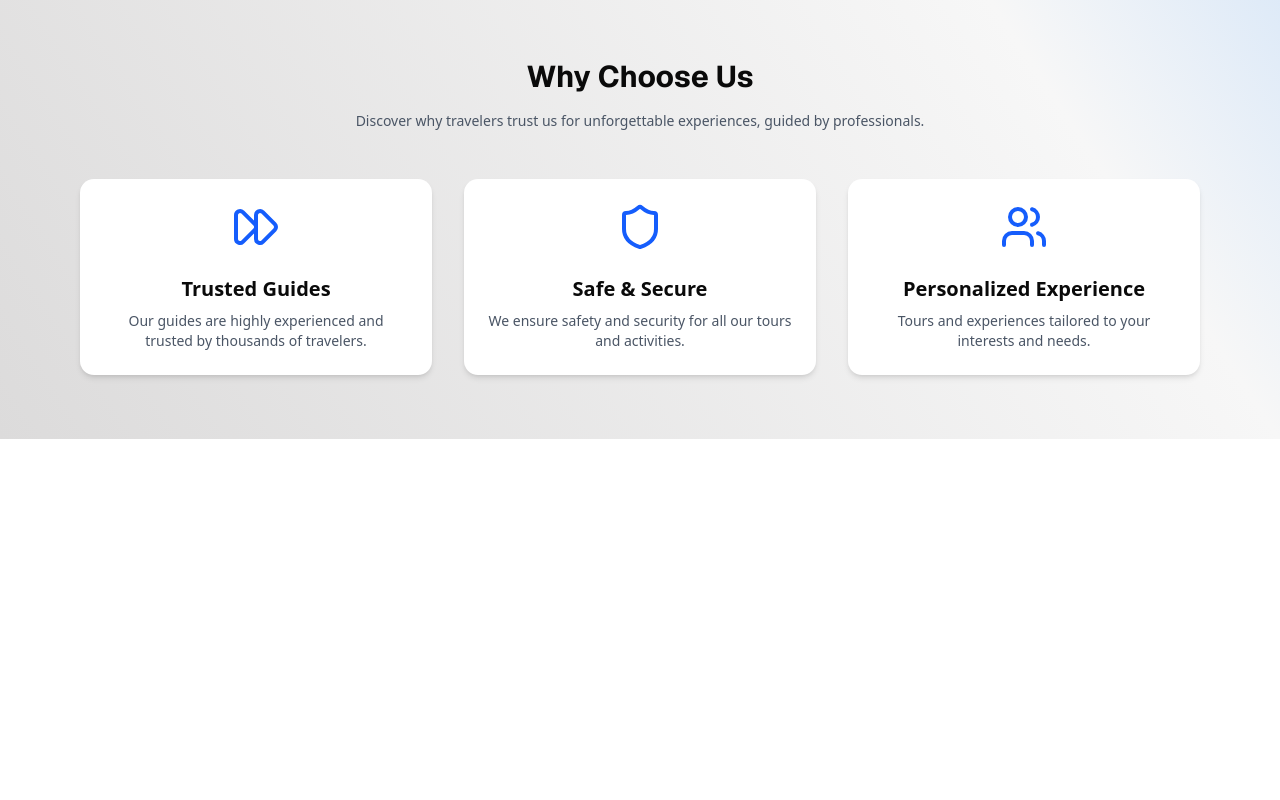
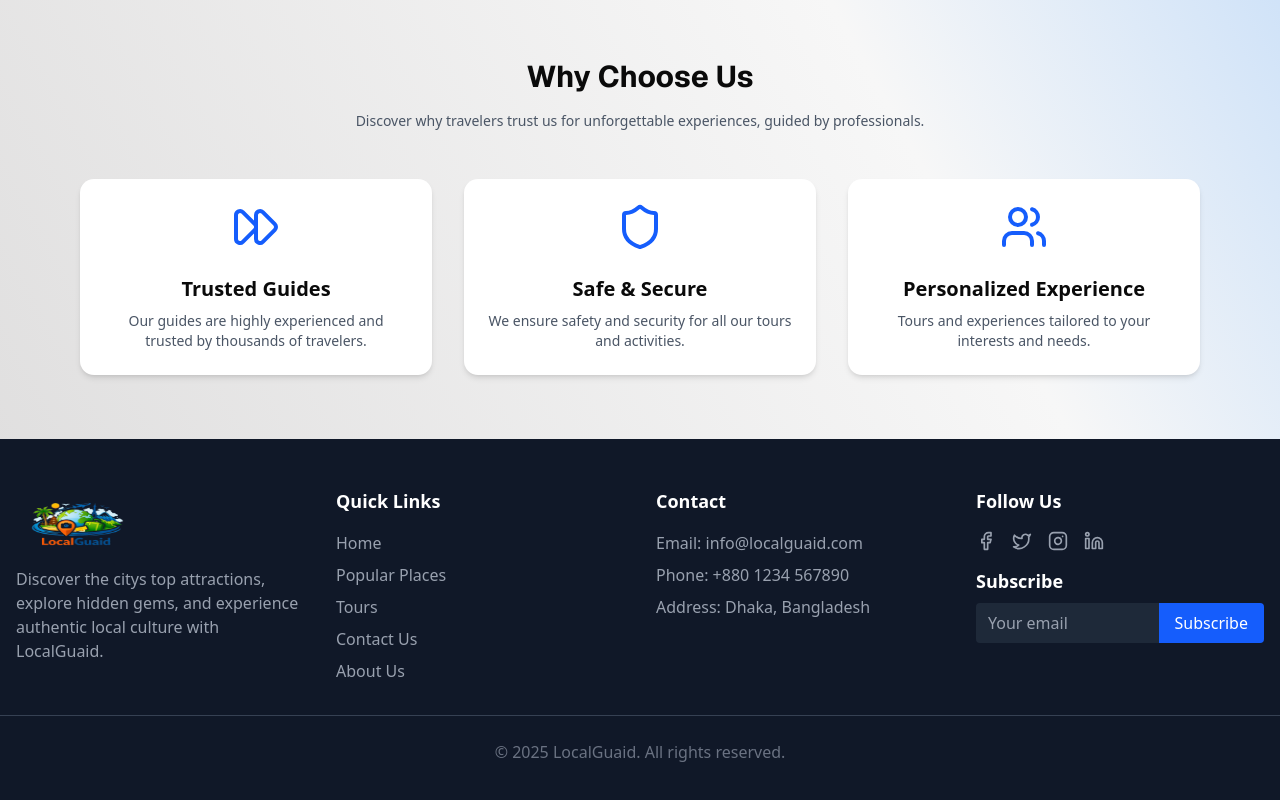
Before and after one commit to jahidmbpi/localGuaid-client, a Next.js app: page / in a window 1280 px wide. Shown: the part 1498-2298 px from the top of the page. Before the commit the page ends 1937 px from the top, so only its background shows below. Built offline with nearby package versions, Linux system fonts and the light colour scheme; no server answers.

Commit message:
create footer fot my local guaid

```diff
--- a/src/app/(commonLayout)/layout.tsx
+++ b/src/app/(commonLayout)/layout.tsx
@@ -1,4 +1,5 @@
 // app/components/Layout.tsx
+import Footer from "@/component/sheard/Footer";
 import Navbar from "@/component/sheard/Navbar";
 import React from "react";
 
@@ -11,6 +12,7 @@ export default function Layout({ children }: Props) {
     <div className="flex flex-col min-h-screen">
       <Navbar />
       <main className="grow">{children}</main>
+      <Footer />
     </div>
   );
 }
--- a/src/component/home/popularListing/Popular.tsx
+++ b/src/component/home/popularListing/Popular.tsx
@@ -13,7 +13,7 @@ export default function Popular() {
   return (
     <div className="max-w-6xl mx-auto px-2">
       {/* Heading */}
-      <div className="flex flex-col items-center justify-center mt-16">
+      <div className="flex flex-col items-center justify-center mt-16 ">
         <h2 className="text-3xl font-bold capitalize tracking-tight">
           Popular Destinations
         </h2>
--- /dev/null
+++ b/src/component/sheard/Footer.tsx
@@ -0,0 +1,108 @@
+import Link from "next/link";
+import { Facebook, Twitter, Instagram, Linkedin } from "lucide-react";
+import Image from "next/image";
+import image from "../../../public/logo.png";
+
+const Footer = () => {
+  return (
+    <footer className="bg-gray-900 text-white py-12">
+      <div className="container mx-auto px-4 grid grid-cols-1 md:grid-cols-4 gap-8">
+        {/* About Section */}
+        <div>
+          <div className="w-30 h-20">
+            <Image
+              src={image}
+              width={300}
+              height={300}
+              alt="this is nav logo"
+              className="w-full h-full bg-transparent"
+            />
+          </div>
+          <p className="text-gray-400">
+            Discover the citys top attractions, explore hidden gems, and
+            experience authentic local culture with LocalGuaid.
+          </p>
+        </div>
+
+        {/* Quick Links */}
+        <div>
+          <h3 className="text-lg font-semibold mb-4">Quick Links</h3>
+          <ul className="space-y-2 text-gray-400">
+            <li>
+              <Link href="/" className="hover:text-white">
+                Home
+              </Link>
+            </li>
+            <li>
+              <Link href="/popular" className="hover:text-white">
+                Popular Places
+              </Link>
+            </li>
+            <li>
+              <Link href="/tours" className="hover:text-white">
+                Tours
+              </Link>
+            </li>
+            <li>
+              <Link href="/contact" className="hover:text-white">
+                Contact Us
+              </Link>
+            </li>
+            <li>
+              <Link href="/about" className="hover:text-white">
+                About Us
+              </Link>
+            </li>
+          </ul>
+        </div>
+
+        {/* Contact Info */}
+        <div>
+          <h3 className="text-lg font-semibold mb-4">Contact</h3>
+          <ul className="space-y-2 text-gray-400">
+            <li>Email: info@localguaid.com</li>
+            <li>Phone: +880 1234 567890</li>
+            <li>Address: Dhaka, Bangladesh</li>
+          </ul>
+        </div>
+
+        {/* Social & Newsletter */}
+        <div>
+          <h3 className="text-lg font-semibold mb-4">Follow Us</h3>
+          <div className="flex space-x-4 mb-4 text-gray-400">
+            <Link href="#" className="hover:text-white">
+              <Facebook size={20} />
+            </Link>
+            <Link href="#" className="hover:text-white">
+              <Twitter size={20} />
+            </Link>
+            <Link href="#" className="hover:text-white">
+              <Instagram size={20} />
+            </Link>
+            <Link href="#" className="hover:text-white">
+              <Linkedin size={20} />
+            </Link>
+          </div>
+          <h3 className="text-lg font-semibold mb-2">Subscribe</h3>
+          <form className="flex">
+            <input
+              type="email"
+              placeholder="Your email"
+              className="w-full px-3 py-2 rounded-l bg-gray-800 text-white placeholder-gray-400 focus:outline-none"
+            />
+            <button className="bg-blue-600 px-4 py-2 rounded-r hover:bg-blue-700">
+              Subscribe
+            </button>
+          </form>
+        </div>
+      </div>
+
+      {/* Copyright */}
+      <div className="mt-8 border-t border-gray-700 pt-6 text-center text-gray-500">
+        © 2025 LocalGuaid. All rights reserved.
+      </div>
+    </footer>
+  );
+};
+
+export default Footer;
--- a/src/component/sheard/Navbar.tsx
+++ b/src/component/sheard/Navbar.tsx
@@ -73,18 +73,18 @@ export default function Navbar() {
                 {userData ? (
                   <Link href="/login">
                     <span className="text-gray-700 font-medium py-2 text-[15px] md:p-2 capitalize">
-                      log in
+                      log Out
                     </span>
                   </Link>
                 ) : (
                   <h2 className="text-gray-700 font-medium py-2 text-[15px] md:p-2 capitalize">
-                    log Out
+                    log in
                   </h2>
                 )}
               </div>
               {userData && (
                 <div>
-                  <Avatar className="w-12 h-12">
+                  <Avatar className="w-10 h-10">
                     <AvatarImage
                       className="object-cover"
                       src={userData?.data?.profilePhoto}
```
